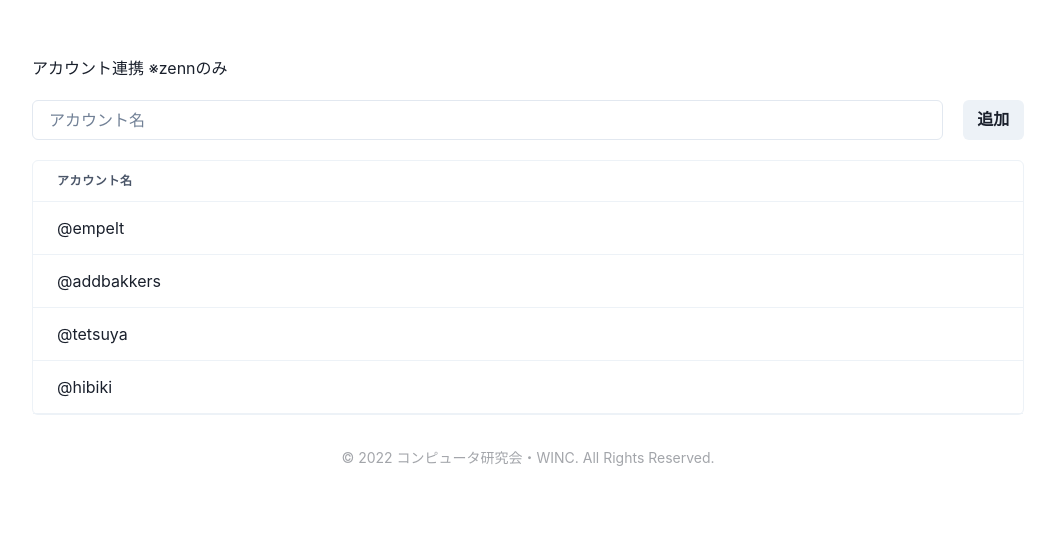
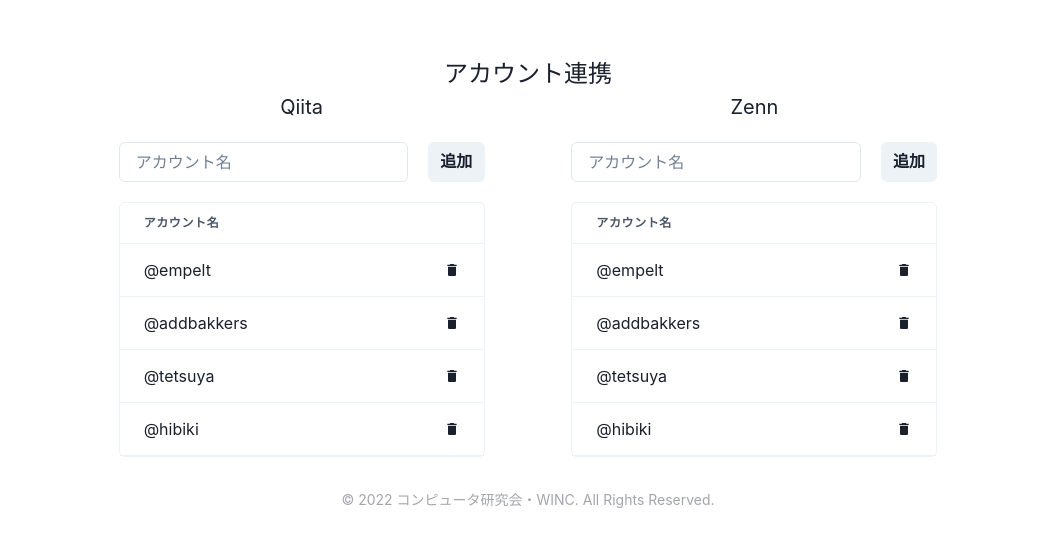
Before and after one commit to winc1980/blog_frontend, a Next.js app: page /linkAccounts in a window 1280 px wide. Shown: the top 546 px of the page, without its empty margins (112-1167 px from the left). Built offline with nearby package versions, Linux system fonts and the light colour scheme; no server answers.

Commit message:
アカウント連携ページのデザイン修正

```diff
--- a/pages/linkAccounts.tsx
+++ b/pages/linkAccounts.tsx
@@ -1,5 +1,5 @@
 import Layout from 'components/layouts/post'
-import { useState } from 'react'
+import { useEffect, useState } from 'react'
 import {
   Box,
   Button,
@@ -9,36 +9,76 @@
   Tbody,
   Tr,
   Th,
-  Td
+  Td,
+  IconButton
 } from '@chakra-ui/react'
-import { Input } from '@chakra-ui/react'
+import { Input, Icon } from '@chakra-ui/react'
+import { MdDelete } from 'react-icons/md'
 
-const getLinkedAccounts = async () => {
-  const response = await fetch('https://api.winc.ne.jp/articles/')
+const getLinkedQiitaAccounts = async () => {
+  const response = await fetch('https://api.winc.ne.jp/github_team/')
+  const res = await response.json()
+  return res
+}
+const getLinkedZennAccounts = async () => {
+  const response = await fetch('https://api.winc.ne.jp/github_team/')
   const res = await response.json()
   return res
 }
 
 export default function LinkAccounts() {
-  const [accountName, setAccountName] = useState('')
+  const [qiitaAccountName, setQiitaAccountName] = useState('')
+  const [zennAccountName, setZennAccountName] = useState('')
 
-  const handleClick = async () => {
-    const res = await getLinkedAccounts()
-    console.log(res)
+  useEffect(() => {
+    ;(async () => {
+      const linkedQiitaAccounts = await getLinkedQiitaAccounts()
+      const linkedZennAccounts = await getLinkedZennAccounts()
+      // setQiitaAccountName(linkedQiitaAccounts)
+      // setZennAccountName(linkedZennAccounts)
+    })()
+  }, [])
+
+  const linkQiitaAccount = async () => {
+    console.log(qiitaAccountName + 'アカウント連携！')
+  }
+
+  const linkZennAccount = async () => {
+    console.log(zennAccountName + 'アカウント連携！')
+  }
+
+  const unlinkQiitaAccount = async () => {
+    if (window.confirm('本当に削除しますか?')) {
+      console.log('削除')
+    }
+  }
+
+  const unlinkZennAccount = async () => {
+    if (window.confirm('本当に削除しますか?')) {
+      console.log('削除')
+    }
   }
 
   const accountList = ['@empelt', '@addbakkers', '@tetsuya', '@hibiki']
   return (
     <Layout>
-      <Text>アカウント連携 ※zennのみ</Text>
+      <Text fontSize={'2xl'} textAlign={'center'}>
+        アカウント連携
+      </Text>
+
+      <Box display={'flex'} justifyContent={'space-evenly'} flexWrap={'wrap'}>
+        <Box>
+          <Text fontSize={'xl'} textAlign={'center'}>
+            Qiita
+          </Text>
           <Box display={'flex'} gap={5} mb={5} mt={5}>
             <Input
               type={'text'}
               placeholder="アカウント名"
-          onChange={event => setAccountName(event.target.value)}
-          value={accountName}
+              onChange={event => setQiitaAccountName(event.target.value)}
+              value={qiitaAccountName}
             />
-        <Button onClick={handleClick}>追加</Button>
+            <Button onClick={linkQiitaAccount}>追加</Button>
           </Box>
 
           <Box border="1px solid" borderColor="gray.100" borderRadius="md">
@@ -52,13 +92,78 @@
                 {accountList.map((account, i) => {
                   return (
                     <Tr key={i}>
-                  <Td>{account}</Td>
+                      <Td>
+                        <Box
+                          display={'flex'}
+                          justifyContent={'space-between'}
+                          alignItems={'center'}
+                        >
+                          <Text>{account}</Text>
+                          <Icon
+                            as={MdDelete}
+                            w={4}
+                            h={4}
+                            cursor={'pointer'}
+                            onClick={unlinkQiitaAccount}
+                          />
+                        </Box>
+                      </Td>
                     </Tr>
                   )
                 })}
               </Tbody>
             </Table>
           </Box>
+        </Box>
+        <Box>
+          <Text fontSize={'xl'} textAlign={'center'}>
+            Zenn
+          </Text>
+          <Box display={'flex'} gap={5} mb={5} mt={5}>
+            <Input
+              type={'text'}
+              placeholder="アカウント名"
+              onChange={event => setZennAccountName(event.target.value)}
+              value={zennAccountName}
+            />
+            <Button onClick={linkZennAccount}>追加</Button>
+          </Box>
+
+          <Box border="1px solid" borderColor="gray.100" borderRadius="md">
+            <Table>
+              <Thead>
+                <Tr>
+                  <Th>アカウント名</Th>
+                </Tr>
+              </Thead>
+              <Tbody>
+                {accountList.map((account, i) => {
+                  return (
+                    <Tr key={i}>
+                      <Td>
+                        <Box
+                          display={'flex'}
+                          justifyContent={'space-between'}
+                          alignItems={'center'}
+                        >
+                          <Text>{account}</Text>
+                          <Icon
+                            as={MdDelete}
+                            w={4}
+                            h={4}
+                            cursor={'pointer'}
+                            onClick={unlinkZennAccount}
+                          />
+                        </Box>
+                      </Td>
+                    </Tr>
+                  )
+                })}
+              </Tbody>
+            </Table>
+          </Box>
+        </Box>
+      </Box>
     </Layout>
   )
 }
```
Lines whose indentation alone changed are shown as unchanged.
